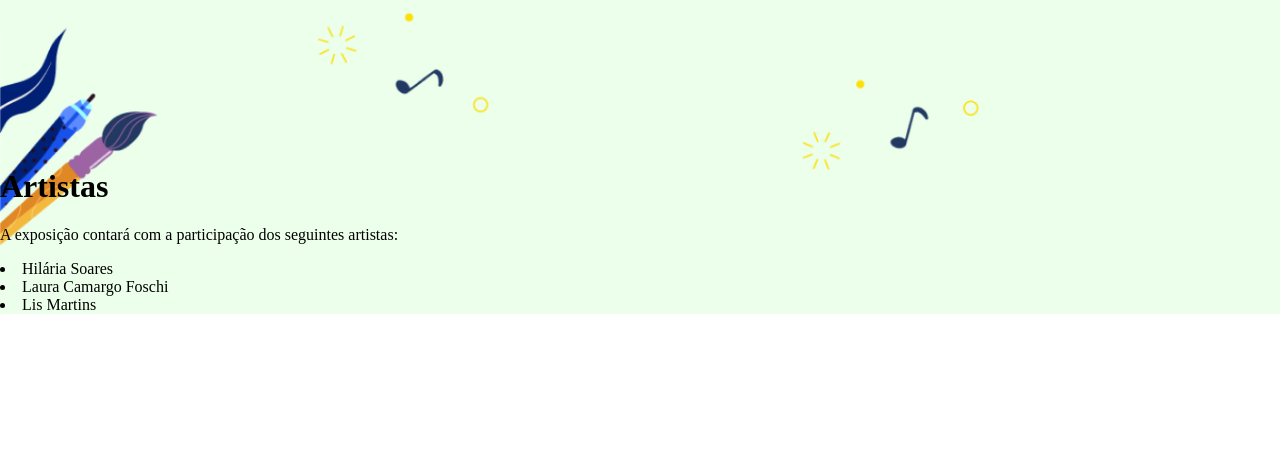
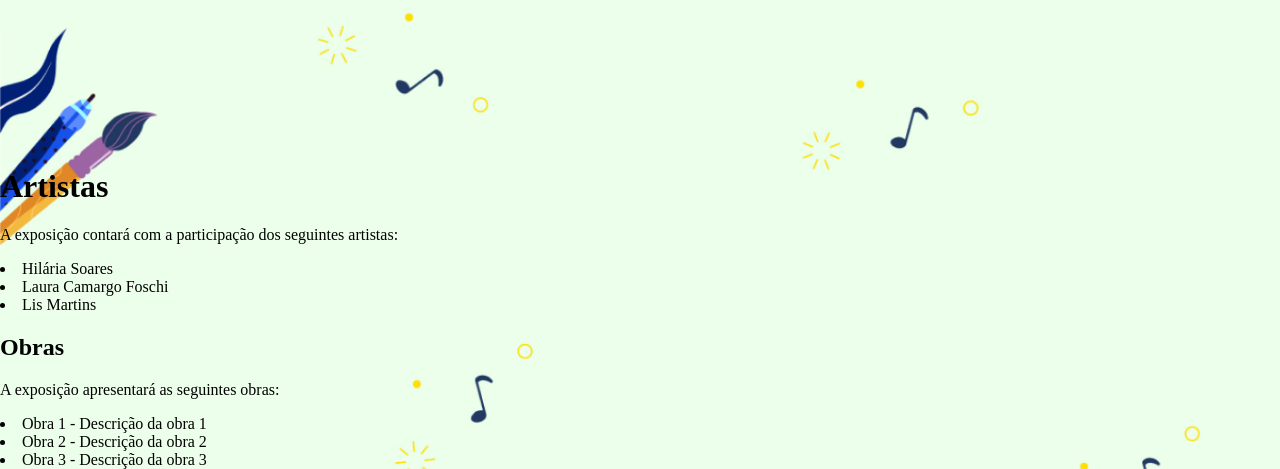
Before and after one commit to ProjetoADsss/musicasBrasileiras, a plain HTML site: page index.html in a window 1280 px wide. Shown: the part 1061-1530 px from the top of the page. Before the commit the page ends 1375 px from the top, so only its background shows below. Drawn offline with Linux system fonts and the light colour scheme.

Commit message:
Update index.html

```diff
--- a/index.html
+++ b/index.html
@@ -50,6 +50,14 @@
         <li>Laura Camargo Foschi</li>
         <li>Lis Martins</li>
 
+    <h1 class="works-section-title">Obras</h1>
+    <section class="works">
+    <div>
+    <p>A exposição apresentará as seguintes obras:</p>
+        <li>Obra 1 - Descrição da obra 1</li>
+        <li>Obra 2 - Descrição da obra 2</li>
+        <li>Obra 3 - Descrição da obra 3</li>
+
 </body>
 
 </html>
```
